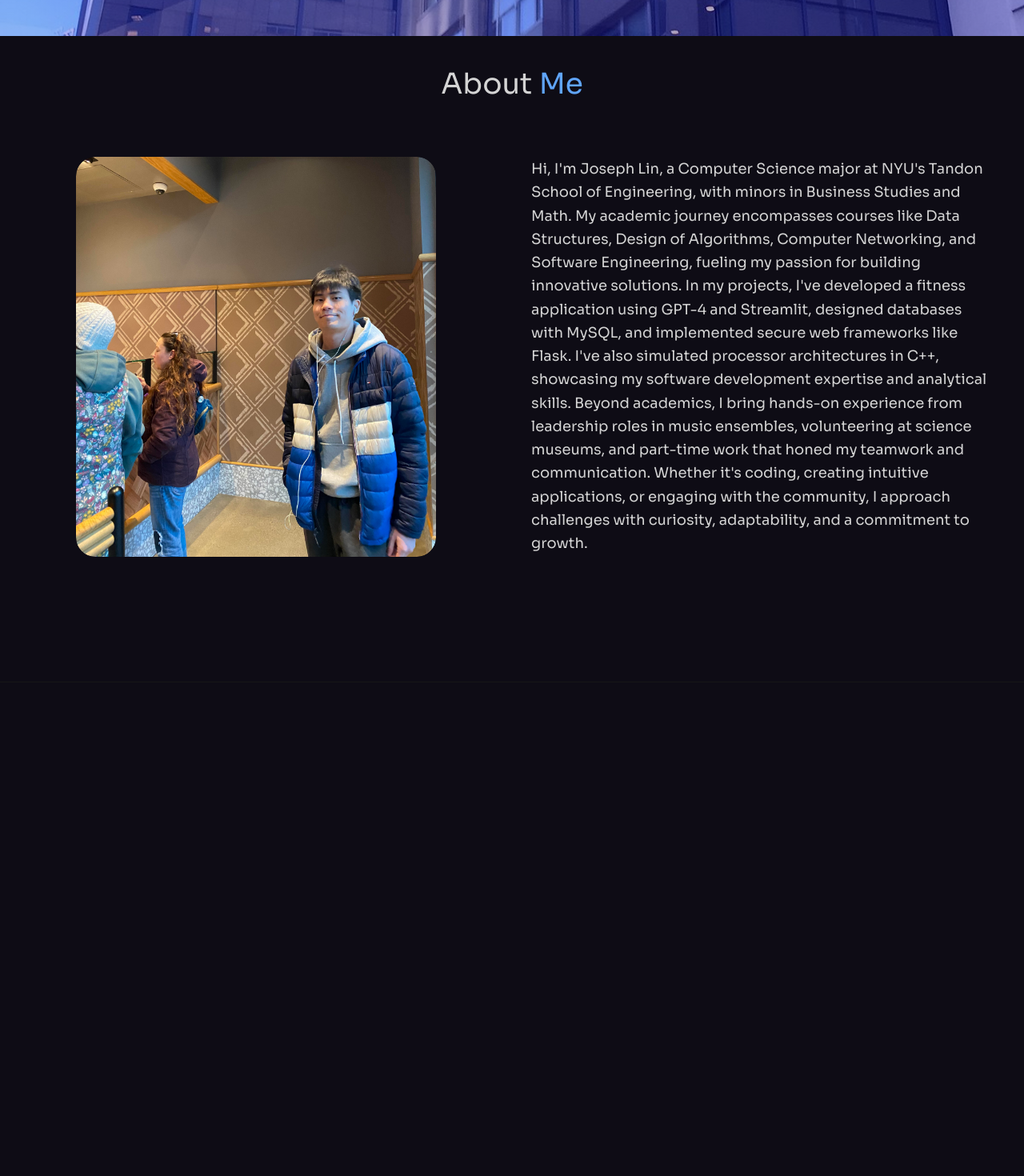
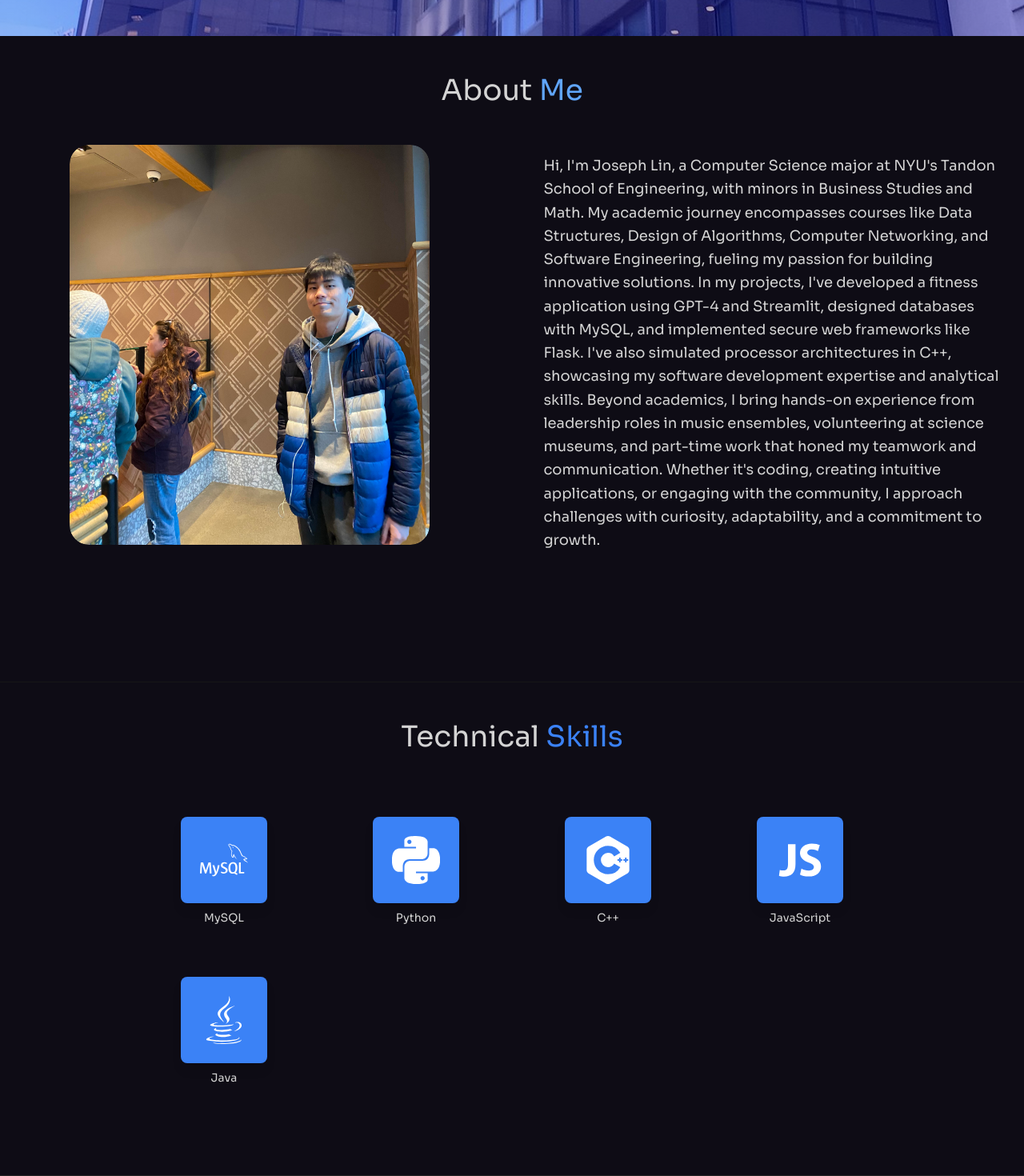
Before and after one commit to BoxofLies86/Joseph-Lin.github.io, a React (Vite) app: page / in a window 1280 px wide. Shown: the part 755-2225 px from the top of the page at 80% size. Before the commit the page ends 1608 px from the top, so only its background shows below. Built offline with nearby package versions, Linux system fonts and the light colour scheme.

Commit message:
added skills + fixed About alignment

```diff
--- a/package.json
+++ b/package.json
@@ -14,6 +14,7 @@
     "react": "^18.3.1",
     "react-dom": "^18.3.1",
     "react-icons": "^5.4.0",
+    "react-parallax-tilt": "^1.7.272",
     "react-router-dom": "^6.26.1",
     "react-typed": "^2.0.12",
     "scroll-lock": "^2.1.5"
--- a/src/App.jsx
+++ b/src/App.jsx
@@ -2,6 +2,7 @@ import ButtonGradient from "./assets/svg/ButtonGradient";
 import Navbar from "./components/Navbar.jsx";
 import Hero from "./components/Hero";
 import About from "./components/About";
+import Skills from "./components/Skills.jsx";
 
 const App = () => {
   return (
@@ -10,6 +11,7 @@ const App = () => {
         <Navbar />
         <Hero />
         <About />
+        <Skills />
       </div>
 
       <ButtonGradient />
--- a/src/components/About.jsx
+++ b/src/components/About.jsx
@@ -5,14 +5,17 @@ import profile from "../assets/profile.jpg";
 
 const About = () => {
   return (
-    <div className="h-screen border-b border-neutral-900 pb-4">
-      <h1 className="py-3 my-2 text-center text-4xl font-medium">
-        <div className="py-5">
-          About <span className="text-blue-400">Me</span>
-        </div>
-      </h1>
+    <div className="min-h-screen border-b border-neutral-900 pb-4">
+      <motion.h1
+        whileInView={{ opacity: 1, x: 0 }}
+        initial={{ opacity: 0, x: -100 }}
+        transition={{ duration: 1.5 }}
+        className="py-10 my-2 text-center text-4xl font-medium"
+      >
+        About <span className="text-blue-400">Me</span>
+      </motion.h1>
 
-      <div className="flex flex-wrap item-center">
+      <div className="flex flex-col items-center justify-center lg:flex-row lg:items-start lg:space-x-8">
         <motion.div
           whileInView={{ opacity: 1, x: 0 }}
           initial={{ opacity: 0, x: -100 }}
@@ -33,7 +36,7 @@ const About = () => {
           className="lg:w-1/2 px-6 text-lg leading-relaxed"
         >
           <div className="flex justify-center lg:justify-start">
-            <div className="my-2 max-w-xl py-6">
+            <div className="relative top-3 max-w-xl">
               Hi, I'm Joseph Lin, a Computer Science major at NYU's Tandon
               School of Engineering, with minors in Business Studies and Math.
               My academic journey encompasses courses like Data Structures,
--- /dev/null
+++ b/src/components/Skills.jsx
@@ -0,0 +1,52 @@
+import React from "react";
+import { motion } from "framer-motion";
+import Glow from "../components/design/GlowTilt.jsx";
+import { SiMysql } from "react-icons/si";
+import { SiPython } from "react-icons/si";
+import { SiCplusplus } from "react-icons/si";
+import { IoLogoJavascript } from "react-icons/io";
+import { FaJava } from "react-icons/fa6";
+
+const Skills = () => {
+  return (
+    <div className="border-b border-neutral-800 pb-20">
+      <motion.h1
+        whileInView={{ opacity: 1, y: 0 }}
+        initial={{ opacity: 0, y: -100 }}
+        transition={{ duration: 1.5 }}
+        className="py-10 my-2 text-center text-4xl font-medium"
+      >
+        Technical <span className="text-blue-500">Skills</span>
+      </motion.h1>
+      <motion.div
+        whileInView={{ opacity: 1, x: 0 }}
+        initial={{ opacity: 0, x: -100 }}
+        transition={{ duration: 1.5 }}
+        className="lg:px-40 md:px-40 grid lg:grid-cols-4 md:grid-cols-2 sm:grid-cols-1"
+      >
+        <div className="p-8 flex flex-col items-center justify-center">
+          <Glow icon={SiMysql} bgColor="bg-blue-500" size="text-6xl" />
+          <span className="text-center mt-2 text-sm">MySQL</span>
+        </div>
+        <div className="p-8 flex flex-col items-center justify-center">
+          <Glow icon={SiPython} bgColor="bg-blue-500" size="text-6xl" />
+          <span className="text-center mt-2 text-sm">Python</span>
+        </div>
+        <div className="p-8 flex flex-col items-center justify-center">
+          <Glow icon={SiCplusplus} bgColor="bg-blue-500" size="text-6xl" />
+          <span className="text-center mt-2 text-sm">C++</span>
+        </div>
+        <div className="p-8 flex flex-col items-center justify-center">
+          <Glow icon={IoLogoJavascript} bgColor="bg-blue-500" size="text-6xl" />
+          <span className="text-center mt-2 text-sm">JavaScript</span>
+        </div>
+        <div className="p-8 flex flex-col items-center justify-center">
+          <Glow icon={FaJava} bgColor="bg-blue-500" size="text-6xl" />
+          <span className="text-center mt-2 text-sm">Java</span>
+        </div>
+      </motion.div>
+    </div>
+  );
+};
+
+export default Skills;
--- /dev/null
+++ b/src/components/design/GlowTilt.jsx
@@ -0,0 +1,31 @@
+import React from "react";
+import Tilt from "react-parallax-tilt";
+
+const GlowTilt = ({
+  icon: Icon,
+  bgColor = "bg-blue-500",
+  size = "text-5xl",
+}) => {
+  return (
+    <Tilt
+      tiltMaxAngleX={20}
+      tiltMaxAngleY={20}
+      glareEnable={true}
+      glareColor="lightblue"
+      glarePosition="all"
+      glareBorderRadius="0.75rem"
+      scale={1.1}
+      transitionSpeed={400}
+    >
+      <div
+        className={`p-6 ${bgColor} rounded-lg shadow-lg
+        transition-transform duration-300 hover:scale-110
+        hover:brightness-150 flex justify-center items-center`}
+      >
+        <Icon className={`${size} text-white`} />
+      </div>
+    </Tilt>
+  );
+};
+
+export default GlowTilt;
```
Also changed, not shown: 1 other file (tests, documents, lock files or other folders).
